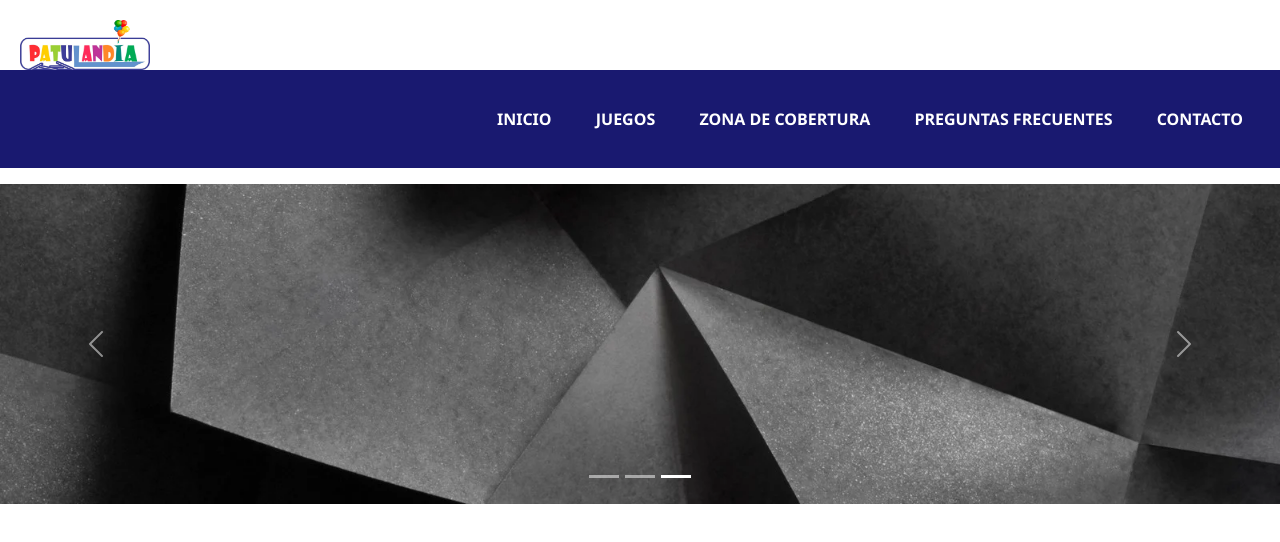
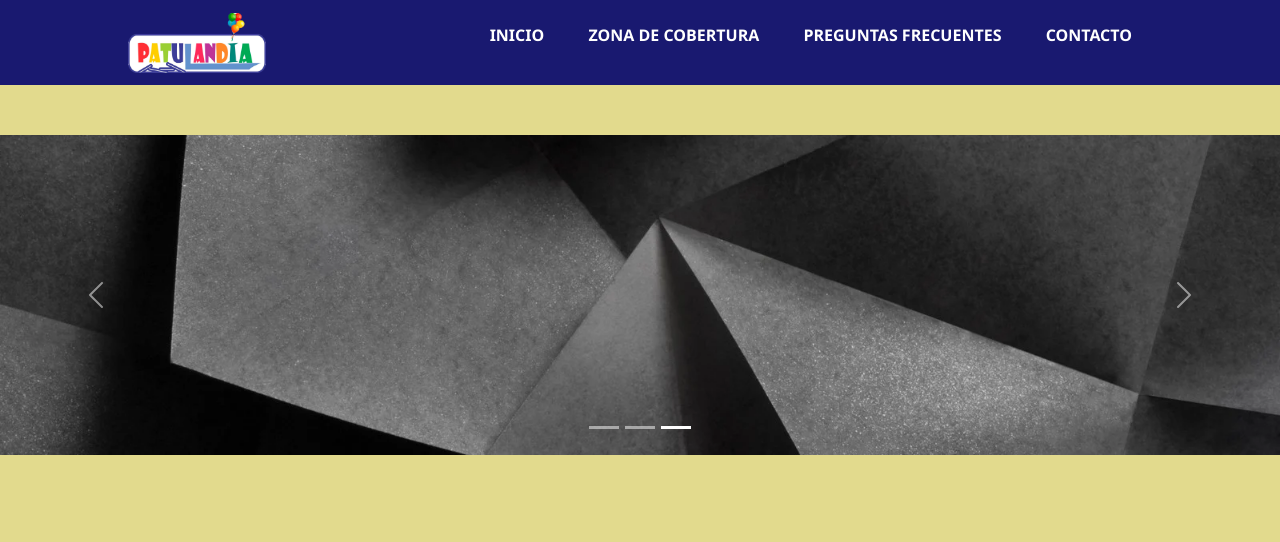
Before and after one commit to MikeBotello/patulandia, a website: page index.html in a window 1280 px wide. Drawn offline with nearby package versions, Linux system fonts and the light colour scheme; a small style sheet from the web is missing; files whose address does not match are found by name.

Commit message:
menu con flexbox

```diff
--- a/css/estilo.css
+++ /dev/null
@@ -1,61 +0,0 @@
-@charset "UTF-8";
-* {
-  margin: 0;
-  padding: 0;
-  box-sizing: border-box;
-  font-family: 'Segoe UI', Tahoma, Geneva, Verdana, sans-serif; }
-
-header .header_logo img {
-  padding: 10px;
-  width: 190px;
-  height: 90px;
-  position: fixed; }
-
-header ul {
-  list-style: none;
-  padding: 17px;
-  /* ACHICA O AGRANDA LA BARRA DE NAVEGACIÓN */
-  background-color: midnightblue;
-  /* COLOR DE FONDO LA BARRA DE NAVEGACIÓN */
-  text-align: right;
-  /*-------------PRIMER <li>-------------*/
-  /*-------------BOTONES <a>-------------*/
-  /*-------------HOVER DE SUB-BOTONES-------------*/ }
-  header ul li {
-    display: inline-block;
-    /* PONE EN LINEA A TODOS LOS ITEMS <li> */
-    width: auto;
-    /* ANCHO DE TODOS LOS ITEMS <li> */
-    padding: 20px;
-    text-align: center;
-    position: relative;
-    /*-------------SUB-MENU (1er caja interna-------------*/ }
-    header ul li ul {
-      position: absolute;
-      /* PERMITE QUE EL SUBMENU SE ABRA SIN QUE SE AGRANDE EL FONDO DE NAVEGACIÓN, SE INTERPONE Y SE DESPLIEGA */
-      display: none;
-      /* SI LO SACO, APARECE EL SUBMENU...LE INDICO QUE NO SE MUESTRE LA CAJA QUE CONTIENE LOS SUBMENUS */
-      /*-------------SEGUNDO <li> (2da caja interna)-------------*/ }
-      header ul li ul li {
-        display: block;
-        /* PONE EN BLOQUE A LOS ITEMS DEL SEGUNDO <li> */
-        padding: 10px; }
-  header ul a {
-    text-decoration: none;
-    /* REMOCION DE SUBRAYADO A LOS BOTONES <a> */
-    color: white;
-    /* COLOR DE LOS BOTONES <a> */
-    font-weight: bold;
-    /* COLOR DE HOVER DE LOS BOTONES <a> */
-    /*-------------HOVER DE BOTONES <a>-------------*/ }
-    header ul a:hover {
-      color: red;
-      /* COLOR DE HOVER DE LOS <a> */ }
-  header ul li:hover ul {
-    display: block;
-    /* PONE LA CAJA DEL SUBMENU EN BLOQUE (antés estaba en none y no aparecia nada) */
-    width: 300%;
-    /* ANCHO DE CAJA DEL SUBMENU */
-    padding: 30%;
-    background-color: midnightblue;
-    /* COLOR DE FONDO DEL SUBMENU */ }
--- a/css/index.css
+++ b/css/index.css
@@ -1,101 +1,74 @@
-*{
+* {
+    box-sizing: border-box;
     margin: 0;
     padding: 0;
-    box-sizing: border-box;
     font-family: 'Segoe UI', Tahoma, Geneva, Verdana, sans-serif;
 }
 
-
-/*-------------HEADER-------------*/
-
-.logo {
-    padding: 10px;
-    width: 150px;
-    height: 70px;
+body{
+    background-color: #e2da8d;
 }
 
-
-ul{
-    list-style: none;
-    padding: 17px; /* ACHICA O AGRANDA LA BARRA DE NAVEGACIÓN */
-    background-color: midnightblue; /* COLOR DE FONDO LA BARRA DE NAVEGACIÓN */
-    text-align: right;
+.header{
+    background-color: midnightblue;
+    display: flex;
+    justify-content: flex-end;
+    align-items: center;
+    height: 85px;
+    padding: 5px 10%;
 }
 
-/*-------------PRIMER <li>-------------*/
-li{
-    display: inline-block; /* PONE EN LINEA A TODOS LOS ITEMS <li> */
-    width: auto; /* ANCHO DE TODOS LOS ITEMS <li> */
-    padding: 20px;
-    text-align: center;
-    position: relative;
+.header .logo{
+    cursor: pointer;
+    margin-right: auto;
+}
+
+.header .logo img{
+    height: 60px;
+    width: auto;
+    transition: all 0.3s;
+}
+
+.header .logo img:hover{
+    transform: scale(1.2);
+}
+
+/* EMPIEZA BOTONES */
+.header .nav-links{
+    list-style: none;
+}
+
+.header .nav-links li{
+    display: inline-block;
+    padding: 10px 20px
+}
+
+.header .nav-links li:hover{
+    transform: scale(1.1);
+}
+
+.header .nav-links a{
+    text-decoration: none;
+    color: white;
+    font-weight: bold;
 
 }
 
-/*-------------SUB-MENU (1er caja interna-------------*/
-ul ul{
-    position: absolute; /* PERMITE QUE EL SUBMENU SE ABRA SIN QUE SE AGRANDE EL FONDO DE NAVEGACIÓN, SE INTERPONE Y SE DESPLIEGA */
-    display: none; /* SI LO SACO, APARECE EL SUBMENU...LE INDICO QUE NO SE MUESTRE LA CAJA QUE CONTIENE LOS SUBMENUS */
+.header .nav-links a:hover{
+    color: dodgerblue;
 }
 
-/*-------------SEGUNDO <li> (2da caja interna)-------------*/
-ul ul li{
-    display: block; /* PONE EN BLOQUE A LOS ITEMS DEL SEGUNDO <li> */
-    padding: 10px;
-}
-
-/*-------------BOTONES <a>-------------*/
-a{
-    text-decoration: none; /* REMOCION DE SUBRAYADO A LOS BOTONES <a> */
-    color: white; /* COLOR DE LOS BOTONES <a> */
-    font-weight: bold; /* COLOR DE HOVER DE LOS BOTONES <a> */
-    s
-
-}
-
-/*-------------HOVER DE BOTONES <a>-------------*/
-a:hover{
-    color: red; /* COLOR DE HOVER DE LOS <a> */
-}
-
-/*-------------HOVER DE SUB-BOTONES-------------*/
-ul li:hover ul{
-    display: block; /* PONE LA CAJA DEL SUBMENU EN BLOQUE (antés estaba en none y no aparecia nada) */
-    width:300%; /* ANCHO DE CAJA DEL SUBMENU */
-    padding: 30%;
-    background-color: midnightblue; /* COLOR DE FONDO DEL SUBMENU */
-}
-
-
-.quienessomos{
-    color: white;
-    background-color: #2f495e;
-    font-family: 'Raleway', sans-serif;
-    width: 600px;
-    height: 70px;
-    padding: 10px;
-    margin: auto;
-    overflow: auto;
-}
-
-.contactanos{
-    color: blueviolet;
-    text-decoration: none;
-    font-weight: bold;
-    text-transform: uppercase;
-}
-
-.panel{
-    border: solid 1px;
-}
-
-
+/* RESTO DEL BODY */
 .whatsapp {
     position: fixed;
-    top: 450px; /* Ajusta según sea necesario */
-    right: 10px; /* Ajusta según sea necesario */
+    top: 833px; /* Ajusta según sea necesario */
+    right: 40px; /* Ajusta según sea necesario */
 }
 
 .whatsapp img {
     width: 50px;
 }
+
+.espacio{
+    height: 50px;
+}
--- a/index.html
+++ b/index.html
@@ -4,41 +4,24 @@
     <meta charset="UTF-8">
     <meta name="viewport" content="width=device-width, initial-scale=1.0">
     <title>Patulandia Entretenimiento</title>
-    <link href="https://cdn.jsdelivr.net/npm/bootstrap@5.3.2/dist/css/bootstrap.min.css" rel="stylesheet" integrity="sha384-T3c6CoIi6uLrA9TneNEoa7RxnatzjcDSCmG1MXxSR1GAsXEV/              Dwwykc2MPK8M2HN" crossorigin="anonymous">
+    <link href="https://cdn.jsdelivr.net/npm/bootstrap@5.3.2/dist/css/bootstrap.min.css" rel="stylesheet" integrity="sha384-T3c6CoIi6uLrA9TneNEoa7RxnatzjcDSCmG1MXxSR1GAsXEV/Dwwykc2MPK8M2HN" crossorigin="anonymous">
     <link rel="stylesheet" href="css/index.css">
 </head>
 <body>
-    <header>
+    <header class="header">
         <div class="logo">
-            <a href="index.html">
-                <img src="img/LogoPatulandia_Blanco_Interno.png" alt="Patulandia Entretenimiento" class="logo">
-            </a>
+            <a href="index.html"><img src="img/LogoPatulandia_Blanco_Interno.png" alt="Patulandia Entretenimiento" class="logo"></a>
         </div>
         <nav>
-            <ul class="header__menu">
-                <li class="header__item">
-                    <a href="1_inicio.html">INICIO</a>
-                </li>
-                <li class="header__item">
-                    <a href="2_juegos.html">JUEGOS</a>
-                    <ul>
-                        <li>
-                            <a href="2.1_inflables.html">INFLABLES</a>
-                        </li>
-                        <li>
-                            <a href="2.2_plaza_blanda.html">PLAZA BLANDA</a>
-                        </li>
-                    </ul>
-                </li>
-                <li class="header__item">
-                    <a href="3_zona_cobertura.html">ZONA DE COBERTURA</a>
-                </li>
-                <li class="header__item">
-                    <a href="4_preguntas_frecuentes.html">PREGUNTAS FRECUENTES</a>
-                </li>
-                <li class="header__item">
-                    <a href="5_contactanos.html">CONTACTO</a>
-                </li>
+            <ul class="nav-links">
+                <li><a href="1_inicio.html">INICIO</a></li>
+                <!-- <ul>
+                    <li><a href="2.1_inflables.html">INFLABLES</a></li>
+                    <li><a href="2.2_plaza_blanda.html">PLAZA BLANDA</a></li>
+                </ul> -->
+                <li><a href="3_zona_cobertura.html">ZONA DE COBERTURA</a></li>
+                <li><a href="4_preguntas_frecuentes.html">PREGUNTAS FRECUENTES</a></li>
+                <li><a href="5_contactanos.html">CONTACTO</a></li>
             </ul>
         </nav>
     </header>
@@ -50,6 +33,10 @@
         </a>
     </div>
 
+    <div class="espacio">
+        <br>
+    </div>
+
     <!-- ARRANCA CAROUSEL DE BOOSTRAP -->
     <div id="carouselExampleIndicators" class="carousel slide">
         <div class="carousel-indicators">
@@ -59,13 +46,13 @@
         </div>
         <div class="carousel-inner">
         <div class="carousel-item active">
-            <img src="1.jpg" class="d-block w-100" alt="...">
+            <img src="img/1.jpg" class="d-block w-100" alt="...">
         </div>
         <div class="carousel-item">
-            <img src="2.jpg" class="d-block w-100" alt="...">
+            <img src="img/2.jpg" class="d-block w-100" alt="...">
         </div>
         <div class="carousel-item">
-            <img src="3.jpg" class="d-block w-100" alt="...">
+            <img src="img/3.jpg" class="d-block w-100" alt="...">
         </div>
         </div>
         <button class="carousel-control-prev" type="button" data-bs-target="#carouselExampleIndicators" data-bs-slide="prev">
```
Also changed, not shown: img/2.jpg, img/3.jpg.
